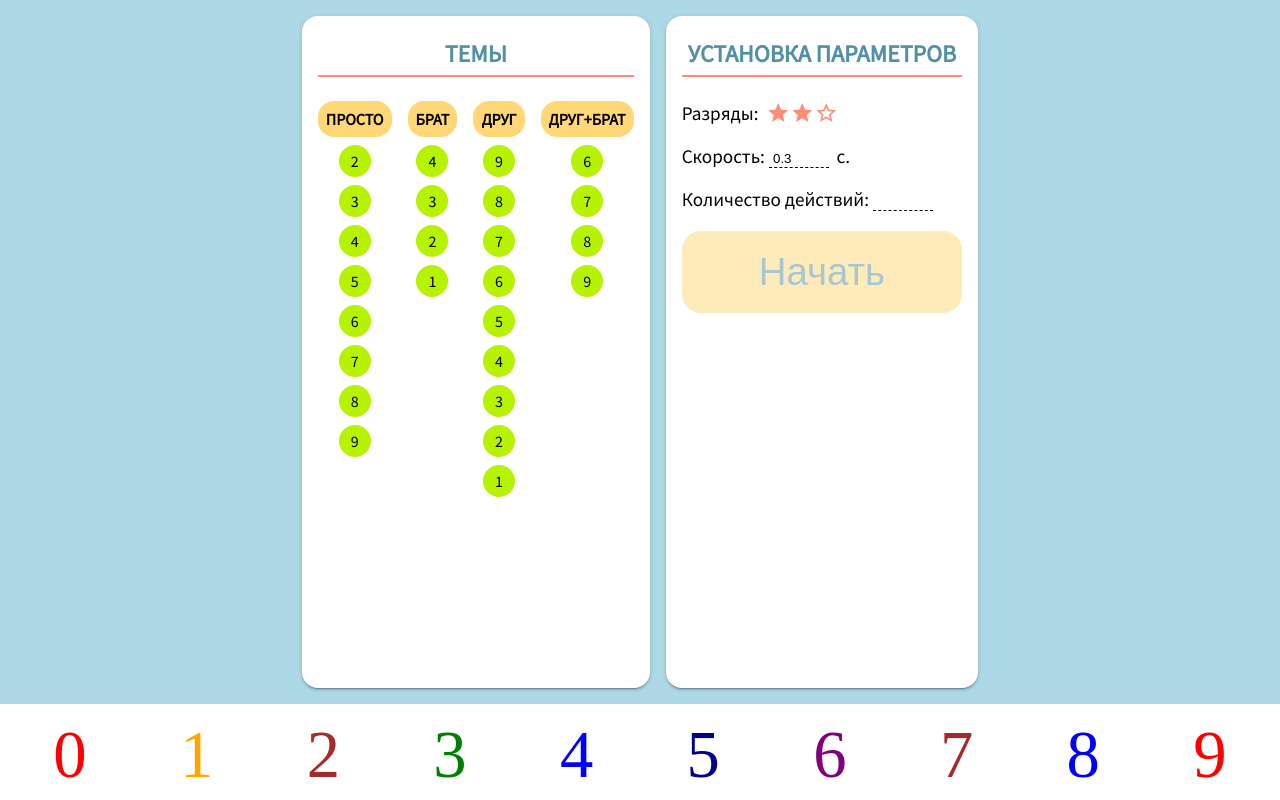
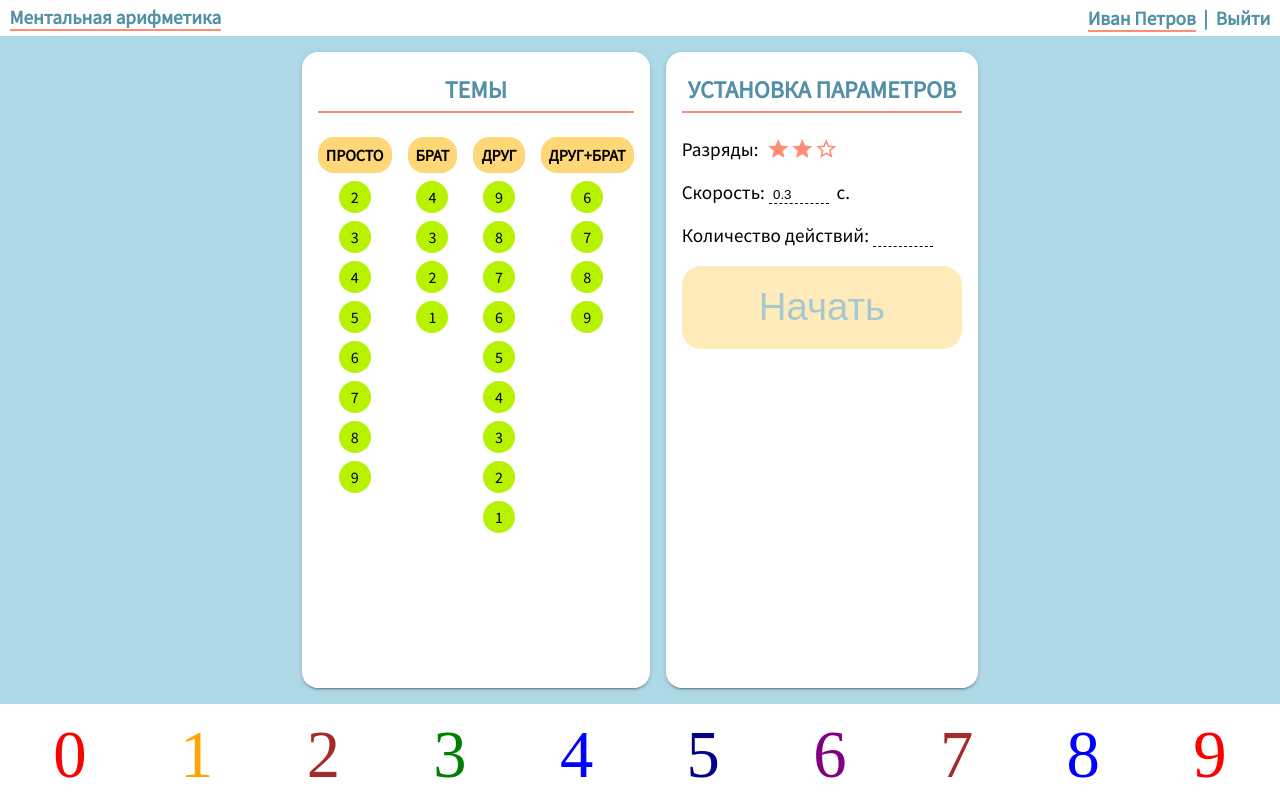
Before and after one commit to minotru/arithmetic-front, an Angular app: page / in a window 1280 px wide. Built offline with nearby package versions, Linux system fonts and the light colour scheme; a web font is replaced by a local one.

Commit message:
kinf of header

```diff
--- a/src/app/services/user.service.ts
+++ b/src/app/services/user.service.ts
@@ -12,10 +12,15 @@ export class UserService {
   private user: IUser;
 
   constructor(private http: HttpClient) {
+    this.user = {name: 'Иван', surname: 'Петров' } as IUser ;
   }
 
   getUser(): IUser {
     return this.user;
+  }
+
+  isAuthorized(): boolean {
+    return this.user !== null;
   }
 
   login(login: string, password: string): Observable<IUser> {
@@ -30,4 +35,8 @@ export class UserService {
   logout(): Observable<void> {
     return this.http.get<any>(`${baseUrl}/auth/logout`).pipe(tap(() => this.user = null));
   }
+
+  get fullUserName(): string {
+    return `${this.user.name} ${this.user.surname}`;
+  }
 }
--- a/src/app/student-page/student-page.component.html
+++ b/src/app/student-page/student-page.component.html
@@ -1,3 +1,13 @@
+<header class="header" fxFlex="nogrow" fxLayout="row" fxLayoutAlign="space-between center">
+  <span class="header-text">Ментальная арифметика</span>
+  <span>
+    <span *ngIf="userService.isAuthorized()">
+      <span class="header-text">{{userService.fullUserName}}</span>
+      &nbsp;|&nbsp;
+      <span class="logout-link">Выйти</span>
+    </span>
+  </span>
+</header>
 <main class="main-section" fxLayout="row" fxLayoutAlign="center" fxLayoutGap="1em">
   <section class="section" [class.not-in-focus]="appState !== 'config'">
     <header>
--- a/src/app/student-page/student-page.component.scss
+++ b/src/app/student-page/student-page.component.scss
@@ -14,11 +14,23 @@ $material-shadow: 0 3px 1px -2px rgba(0,0,0,.2), 0 2px 2px 0 rgba(0,0,0,.14), 0
 }
 
 .header {
+  padding: 0.25em 0.5em;
   background: white;
+  color: $text-blue;
+  font-size: larger;
+  font-weight: bolder;
 }
 
-.header-title {
-  font-size: larger;
+.header-text {
+  border-bottom: 2px solid $text-accent;
+}
+
+.logout-link {
+  text-decoration: none;
+}
+
+.logout-link:hover {
+  cursor: pointer;
 }
 
 .section {
@@ -63,9 +75,9 @@ $material-shadow: 0 3px 1px -2px rgba(0,0,0,.2), 0 2px 2px 0 rgba(0,0,0,.14), 0
   // flex: 0 1 auto;
 }
 
-.start-button {
-  // background: $text-bk-1;
-}
+// .start-button {
+//   // background: $text-bk-1;
+// }
 
 .start-button:disabled {
   opacity: 0.5;
```
